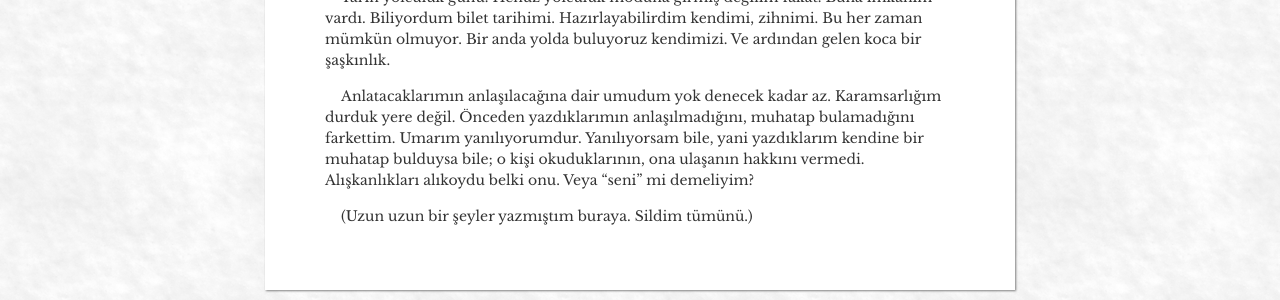
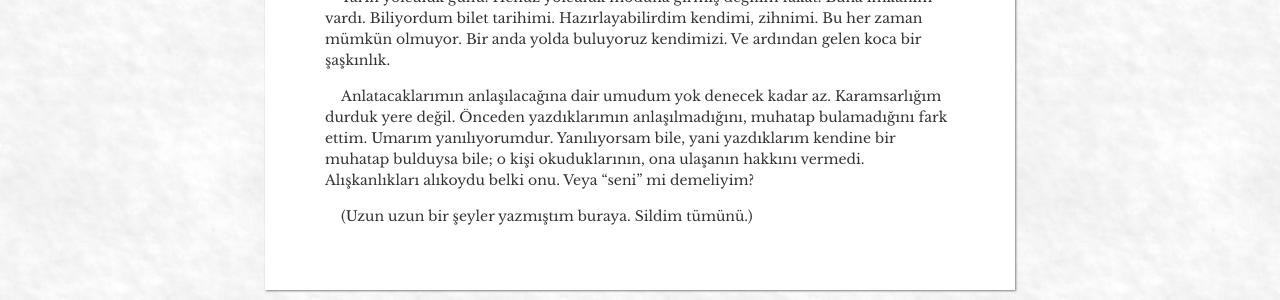
Before and after one commit to muhammedaydogdu/muhammedaydogdu.github.io, a Jekyll site: the page built from _posts/2018-09-18-dokunus.md, in a window 1280 px wide. Shown: the part 416-716 px from the top of the page. Built offline with Jekyll 4.4.1, drawn with Linux system fonts in a browser that asks for light colours; some web fonts are replaced.

Commit message:
Update 2018-09-18-dokunus.md

```diff
--- a/_posts/2018-09-18-dokunus.md
+++ b/_posts/2018-09-18-dokunus.md
@@ -8,6 +8,6 @@ x: "180"
 <br/>
 &nbsp;&nbsp;&nbsp;&nbsp;Yarın yolculuk günü. Henüz yolculuk moduna girmiş değilim fakat. Buna imkanım vardı. Biliyordum bilet tarihimi. Hazırlayabilirdim kendimi, zihnimi. Bu her zaman mümkün olmuyor. Bir anda yolda buluyoruz kendimizi. Ve ardından gelen koca bir şaşkınlık.
 
-&nbsp;&nbsp;&nbsp;&nbsp;Anlatacaklarımın anlaşılacağına dair umudum yok denecek kadar az. Karamsarlığım durduk yere değil. Önceden yazdıklarımın anlaşılmadığını, muhatap bulamadığını farkettim. Umarım yanılıyorumdur. Yanılıyorsam bile, yani yazdıklarım kendine bir muhatap bulduysa bile; o kişi okuduklarının, ona ulaşanın hakkını vermedi. Alışkanlıkları alıkoydu belki onu. Veya "seni" mi demeliyim?
+&nbsp;&nbsp;&nbsp;&nbsp;Anlatacaklarımın anlaşılacağına dair umudum yok denecek kadar az. Karamsarlığım durduk yere değil. Önceden yazdıklarımın anlaşılmadığını, muhatap bulamadığını fark ettim. Umarım yanılıyorumdur. Yanılıyorsam bile, yani yazdıklarım kendine bir muhatap bulduysa bile; o kişi okuduklarının, ona ulaşanın hakkını vermedi. Alışkanlıkları alıkoydu belki onu. Veya "seni" mi demeliyim?
 
 &nbsp;&nbsp;&nbsp;&nbsp;(Uzun uzun bir şeyler yazmıştım buraya. Sildim tümünü.)
```
